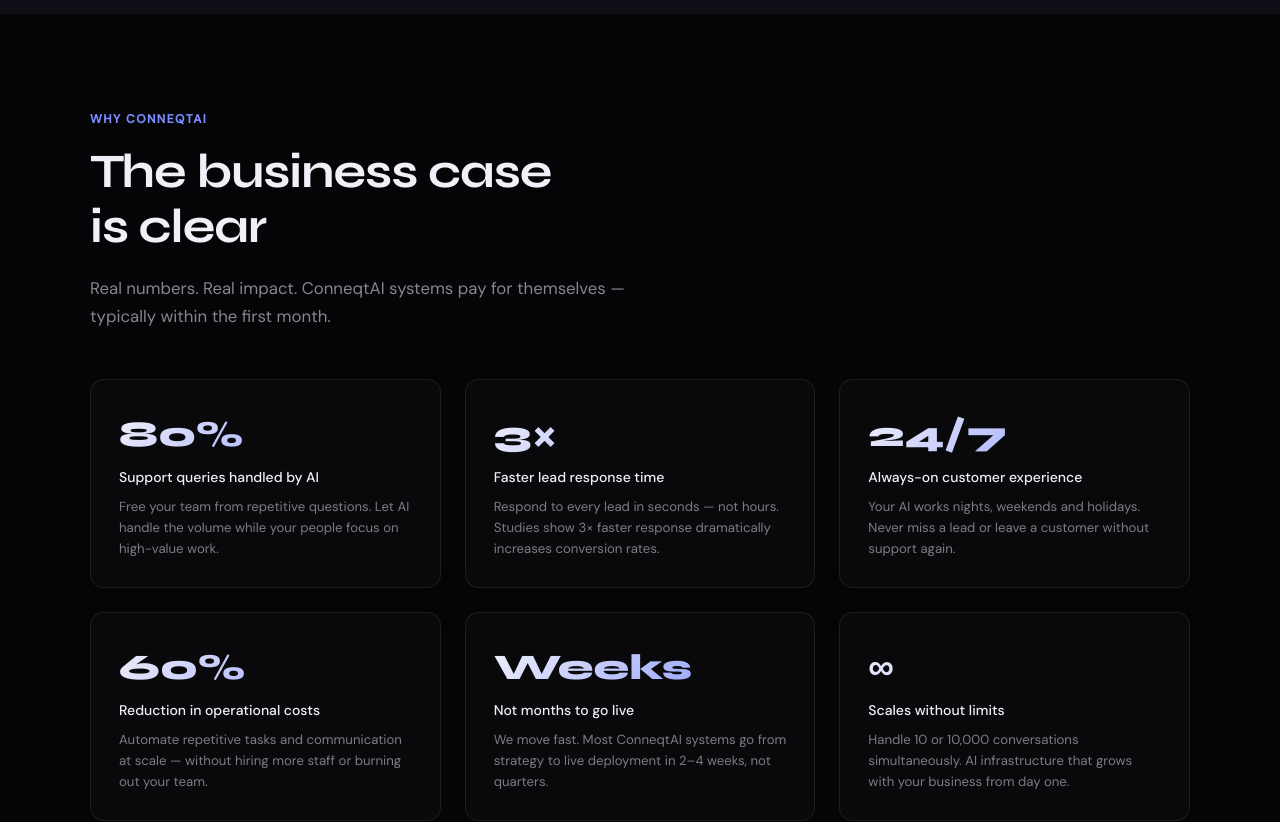
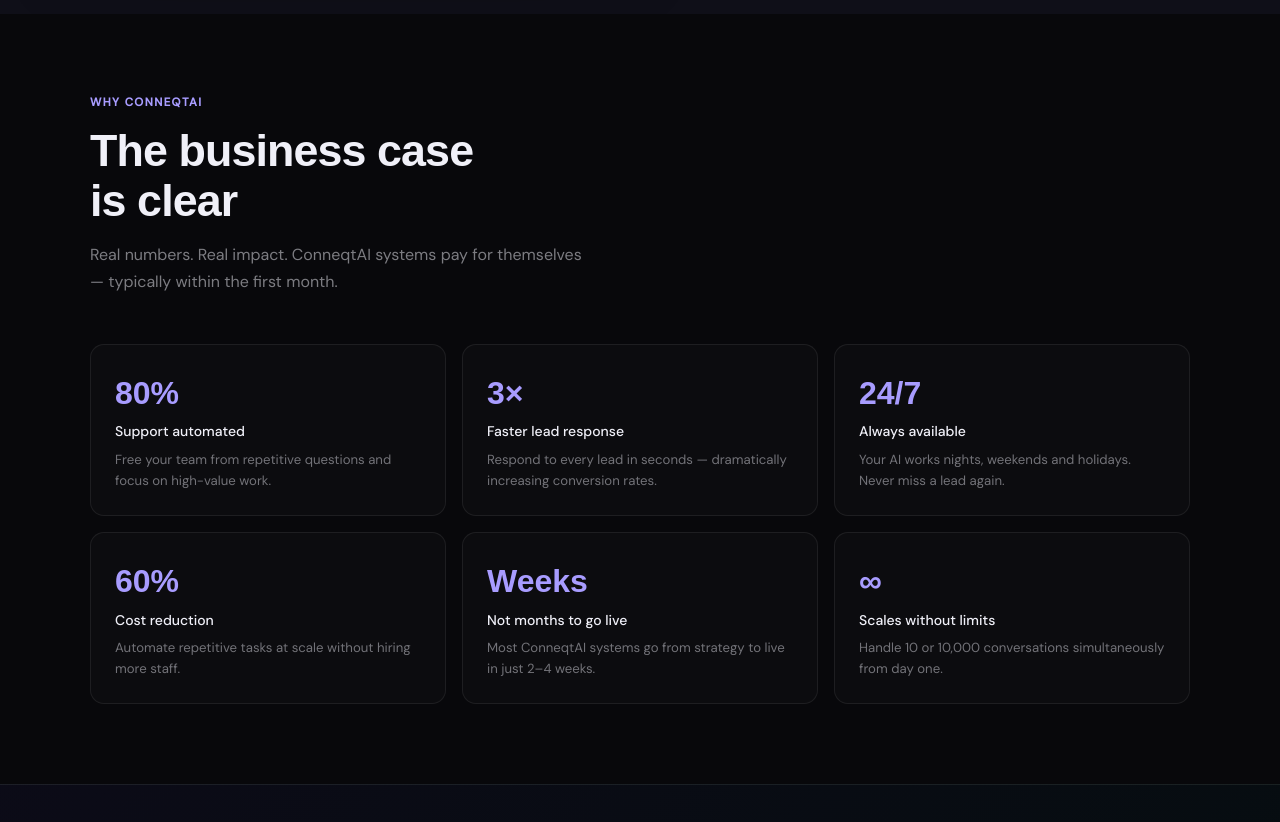
Before and after one commit to wesroord/conneqtai-website, a Next.js app: page / in a window 1280 px wide. Shown: the part 3260-4082 px from the top of the page. Built offline with nearby package versions, Linux system fonts and the light colour scheme.

Commit message:
fix why section

```diff
--- a/components/sections/WhyConneqtAI.tsx
+++ b/components/sections/WhyConneqtAI.tsx
@@ -1,139 +1,24 @@
-"use client";
-// Why ConneqtAI section
-const metrics = [
-  {
-    metric: "80%",
-    label: "Support queries handled by AI",
-    desc: "Free your team from repetitive questions. Let AI handle the volume while your people focus on high-value work.",
-  },
-  {
-    metric: "3×",
-    label: "Faster lead response time",
-    desc: "Respond to every lead in seconds — not hours. Studies show 3× faster response dramatically increases conversion rates.",
-  },
-  {
-    metric: "24/7",
-    label: "Always-on customer experience",
-    desc: "Your AI works nights, weekends and holidays. Never miss a lead or leave a customer without support again.",
-  },
-  {
-    metric: "60%",
-    label: "Reduction in operational costs",
-    desc: "Automate repetitive tasks and communication at scale — without hiring more staff or burning out your team.",
-  },
-  {
-    metric: "Weeks",
-    label: "Not months to go live",
-    desc: "We move fast. Most ConneqtAI systems go from strategy to live deployment in 2–4 weeks, not quarters.",
-  },
-  {
-    metric: "∞",
-    label: "Scales without limits",
-    desc: "Handle 10 or 10,000 conversations simultaneously. AI infrastructure that grows with your business from day one.",
-  },
-];
-
-export function WhyConneqtAI() {
+export default function WhyConneqtAI() {
+  const metrics = [
+    { metric: "80%", label: "Support automated", desc: "Free your team from repetitive questions and focus on high-value work." },
+    { metric: "3×", label: "Faster lead response", desc: "Respond to every lead in seconds — dramatically increasing conversion rates." },
+    { metric: "24/7", label: "Always available", desc: "Your AI works nights, weekends and holidays. Never miss a lead again." },
+    { metric: "60%", label: "Cost reduction", desc: "Automate repetitive tasks at scale without hiring more staff." },
+    { metric: "Weeks", label: "Not months to go live", desc: "Most ConneqtAI systems go from strategy to live in just 2–4 weeks." },
+    { metric: "∞", label: "Scales without limits", desc: "Handle 10 or 10,000 conversations simultaneously from day one." },
+  ];
   return (
-    <section id="why-us" style={{ padding: "6rem 2rem" }}>
-      <div style={{ maxWidth: 1100, margin: "0 auto" }}>
-        <span
-          style={{
-            fontSize: "0.75rem",
-            fontWeight: 600,
-            letterSpacing: "0.12em",
-            textTransform: "uppercase",
-            color: "#7b8cff",
-            display: "block",
-            marginBottom: "1rem",
-          }}
-        >
-          Why ConneqtAI
-        </span>
-        <h2
-          style={{
-            fontFamily: "Syne, sans-serif",
-            fontSize: "clamp(2rem, 4vw, 3rem)",
-            fontWeight: 700,
-            letterSpacing: "-0.02em",
-            lineHeight: 1.15,
-            marginBottom: "1.25rem",
-            color: "#f0f0f8",
-          }}
-        >
-          The business case
-          <br />
-          is clear
-        </h2>
-        <p
-          style={{
-            fontSize: "1.05rem",
-            color: "rgba(240,240,248,0.55)",
-            maxWidth: 560,
-            lineHeight: 1.7,
-            marginBottom: "3rem",
-          }}
-        >
-          Real numbers. Real impact. ConneqtAI systems pay for themselves —
-          typically within the first month.
-        </p>
-
-        <div
-          style={{
-            display: "grid",
-            gridTemplateColumns: "repeat(auto-fit, minmax(280px, 1fr))",
-            gap: "1.5rem",
-          }}
-        >
-          {metrics.map((m) => (
-            <div
-              key={m.metric}
-              style={{
-                padding: "1.75rem",
-                border: "1px solid rgba(255,255,255,0.08)",
-                borderRadius: "14px",
-                background: "rgba(255,255,255,0.02)",
-                transition: "border-color 0.3s",
-              }}
-              onMouseEnter={(e) =>
-                (e.currentTarget.style.borderColor = "rgba(108,99,255,0.25)")
-              }
-              onMouseLeave={(e) =>
-                (e.currentTarget.style.borderColor = "rgba(255,255,255,0.08)")
-              }
-            >
-              <div
-                style={{
-                  fontFamily: "Syne, sans-serif",
-                  fontSize: "2.25rem",
-                  fontWeight: 800,
-                  background: "linear-gradient(135deg, #f0f0f8, #7b8cff)",
-                  WebkitBackgroundClip: "text",
-                  WebkitTextFillColor: "transparent",
-                  marginBottom: "0.3rem",
-                }}
-              >
-                {m.metric}
-              </div>
-              <div
-                style={{
-                  fontSize: "0.875rem",
-                  fontWeight: 500,
-                  color: "#f0f0f8",
-                  marginBottom: "0.5rem",
-                }}
-              >
-                {m.label}
-              </div>
-              <div
-                style={{
-                  fontSize: "0.825rem",
-                  color: "rgba(240,240,248,0.5)",
-                  lineHeight: 1.6,
-                }}
-              >
-                {m.desc}
-              </div>
+    <section id="why-us" style={{padding:"5rem 1.5rem",background:"rgba(255,255,255,0.012)"}}>
+      <div style={{maxWidth:1100,margin:"0 auto"}}>
+        <span style={{fontSize:"0.72rem",fontWeight:600,letterSpacing:"0.12em",textTransform:"uppercase",color:"#a89cff",display:"block",marginBottom:"0.875rem"}}>Why ConneqtAI</span>
+        <h2 style={{fontFamily:"sans-serif",fontSize:"clamp(1.8rem,4vw,2.8rem)",fontWeight:800,letterSpacing:"-0.02em",lineHeight:1.12,marginBottom:"1rem",color:"#f0f0f8"}}>The business case<br/>is clear</h2>
+        <p style={{fontSize:"1rem",color:"rgba(240,240,248,0.5)",maxWidth:500,lineHeight:1.7,marginBottom:"3rem"}}>Real numbers. Real impact. ConneqtAI systems pay for themselves — typically within the first month.</p>
+        <div style={{display:"grid",gridTemplateColumns:"repeat(auto-fit,minmax(min(100%,280px),1fr))",gap:"1rem"}}>
+          {metrics.map(m => (
+            <div key={m.metric} style={{padding:"1.5rem",border:"1px solid rgba(255,255,255,0.07)",borderRadius:"14px",background:"rgba(255,255,255,0.02)"}}>
+              <div style={{fontFamily:"sans-serif",fontSize:"2rem",fontWeight:800,color:"#a89cff",marginBottom:"0.3rem"}}>{m.metric}</div>
+              <div style={{fontSize:"0.875rem",fontWeight:500,color:"#f0f0f8",marginBottom:"0.4rem"}}>{m.label}</div>
+              <div style={{fontSize:"0.825rem",color:"rgba(240,240,248,0.45)",lineHeight:1.6}}>{m.desc}</div>
             </div>
           ))}
         </div>
@@ -141,5 +26,3 @@
     </section>
   );
 }
-
-export default WhyConneqtAI;
```
